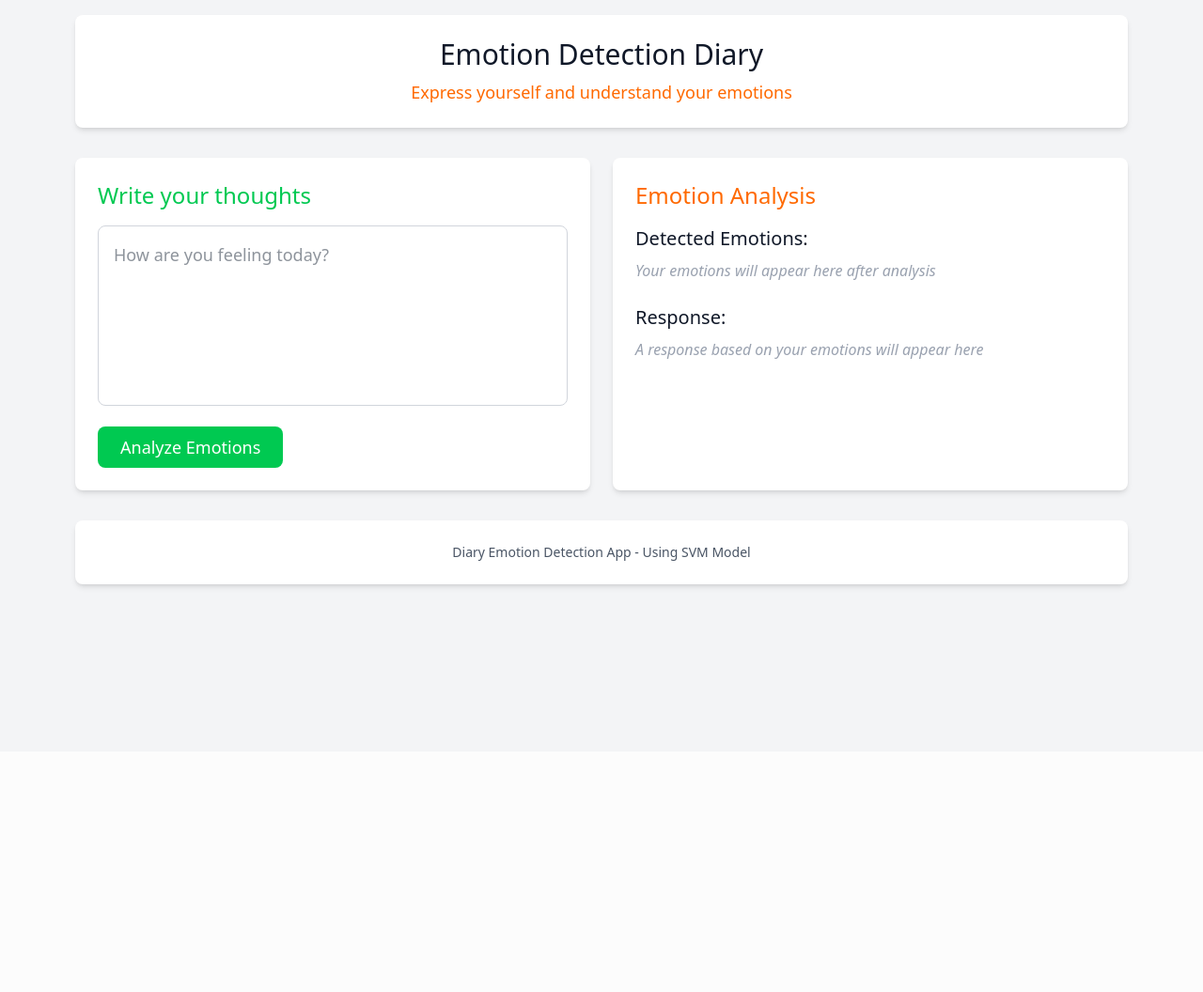
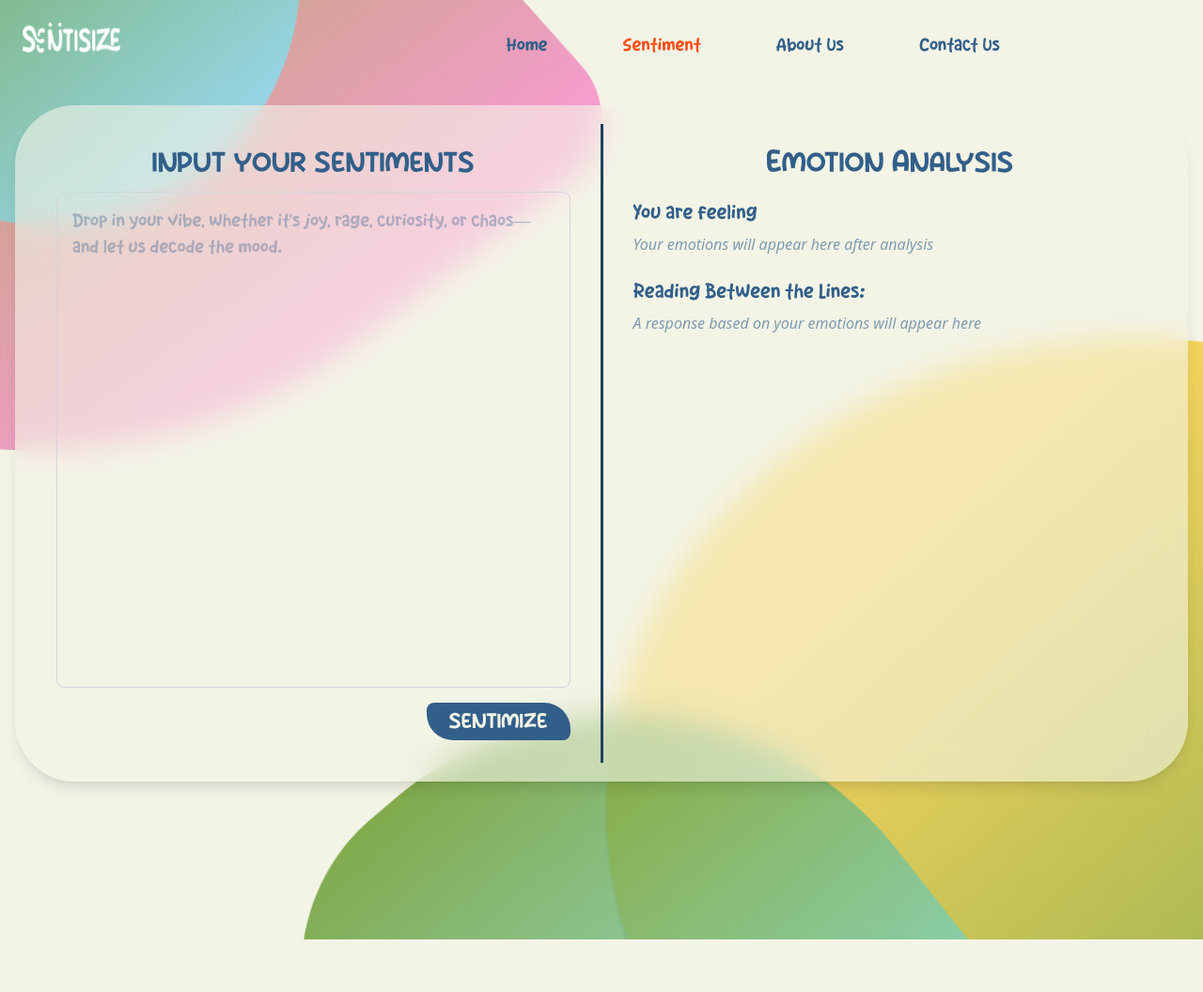
Before and after one commit to Rejeno/Data-Mining, a Flask app: page / in a window 1280 px wide. Shown: the whole page at 94% size. Before the commit the page ends 628 px from the top, so only its background shows below. Run offline with Flask 3, Linux system fonts and the light colour scheme; parts of the project's set-up code (start-up, migrations or seed data) failed here and were passed over.

Commit message:
Update index.html

```diff
--- a/templates/index.html
+++ b/templates/index.html
@@ -5,57 +5,75 @@
     <meta name="viewport" content="width=device-width, initial-scale=1.0">
     <title>Emotion Detection Diary</title>
     <script src="https://cdn.jsdelivr.net/npm/@tailwindcss/browser@4"></script>
+    <link rel="stylesheet" href="styles.css" />
 </head>
-<body class="bg-gray-100 text-gray-800">
+<body class="bg-[#F3F4E6] text-gray-800">
 
-    <div class="max-w-6xl mx-auto p-4">
-        <!-- Header Section -->
-        <header class="text-center mb-8 p-6 bg-white rounded-lg shadow-md">
-            <h1 class="text-3xl text-gray-900 mb-2">Emotion Detection Diary</h1>
-            <p class="text-orange-500 text-lg">Express yourself and understand your emotions</p>
-        </header>
+    <!-- Nav -->
+    <nav class="text-center p-6 flex items-center justify-between z-3">
+        <div>
+            <img src="../public/sentisize_logo 1.png" alt="logo" class="w-26 h-8 mx-auto mb-4">
+        </div>
+        <div class="flex justify-end flex-1 gap-20 font-body text-[#325F89] text-lg mr-[12rem]">
+            <a href="#" class="transition hover:text-[#4EC3B9]">Home</a>
+            <a href="#" class="text-[#FD5017] transition hover:text-[#4EC3B9]">Sentiment</a>
+            <a href="#" class="transition hover:text-[#4EC3B9]">About Us</a>
+            <a href="#" class="transition hover:text-[#4EC3B9]">Contact Us</a>
+        </div>
+    </nav>
+
+    <div class="max-w-7xl mx-auto p-4 h-[120vh]">
+        <div> <img src="../public/blue-br-1.png" alt="wihh" class="absolute top-0 left-0 w-[20rem] h-[15rem] object-full z-[-1]"</div>
+        <div> <img src="../public/pink-br-1.png" alt="wah" class=" absolute top-0 left-0 w-[40rem] h-[30rem] object-full z-[-2]"></div>
+        <div> <img src="../public/green-br-1.png" alt="wah" class=" absolute top-190 right-40 w-[50rem] h-[15rem] object-full z-[-3]"></div>
+        <div> <img src="../public/yellow-br-1.png" alt="wah" class="absolute top-90 right-0 w-[40rem] h-[40rem] object-full z-[-4]"></div>
 
         <!-- Main Content Section -->
-        <main class="flex gap-6 mb-8">
+        <main class="flex gap-2 mb-8 col-2 bg-[#F3F4E6]/60 p-5 rounded-[4rem] backdrop-blur-lg shadow-lg h-[45rem] z-3">
             <!-- Input Section -->
-            <section class="flex-1 bg-white p-6 rounded-lg shadow-md">
-                <h2 class="text-2xl text-green-500 mb-4">Write your thoughts</h2>
-                <textarea id="user-input" placeholder="How are you feeling today?" class="w-full h-48 p-4 border border-gray-300 rounded-lg mb-4 text-lg resize-none"></textarea>
-                <button id="analyze-btn" class="bg-green-500 text-white py-2 px-6 rounded-lg text-lg transition hover:bg-blue-400">
-                    Analyze Emotions
+            <section class="flex flex-col p-6 rounded-lg w-full">
+                <h2 class="self-center text-2xl text-[#325F89] mb-4 font-title">input your sentiments</h2>
+                <textarea
+                    id="user-input"
+                    placeholder="Drop in your vibe, whether it's joy, rage, curiosity, or chaos—and let us decode the mood."
+                    class="w-full h-48 p-4 border border-gray-300 rounded-lg mb-4 text-lg text-[#4A6D94]/80 resize-none font-body h-full"></textarea>
+
+                <button
+                    id="analyze-btn"
+                    class="self-end font-title bg-[#325F89] text-[#F3F4E6] py-2 px-6 rounded-tl-[0.5rem] rounded-tr-[1.75rem] rounded-bl-[1.75rem] rounded-br-[0.5rem] text-[1rem] transition hover:bg-[#22415E]">
+                    SENTIMIZE
                 </button>
+
                 <div id="loading" class="hidden mt-6 flex flex-col items-center">
                     <div class="w-9 h-9 border-4 border-gray-200 border-t-blue-500 rounded-full animate-spin"></div>
                     <p class="mt-2 text-lg text-gray-500">Analyzing your emotions...</p>
                 </div>
             </section>
 
+            <!-- Center Line Section -->
+            <section class="w-[0.4rem] bg-[#22415E]"></section>
             <!-- Results Section -->
-            <section class="flex-1 bg-white p-6 rounded-lg shadow-md">
-                <h2 class="text-2xl text-orange-500 mb-4">Emotion Analysis</h2>
+            <section class="flex flex-col p-6 rounded-lg w-full">
+                <h2 class="self-center text-[#325F89] mb-4 text-2xl font-title">Emotion Analysis</h2>
                 <div class="space-y-6">
                     <div id="emotions-container">
-                        <h3 class="text-xl text-gray-900 mb-2">Detected Emotions:</h3>
+                        <h3 class="text-xl text-[#325F89] my-2 font-body">You are feeling</h3>
                         <div id="emotions-list" class="flex flex-wrap gap-3">
                             <!-- Emotions will appear here -->
-                            <p class="text-gray-400 italic">Your emotions will appear here after analysis</p>
+                            <p class="text-[#325F89]/60 italic">Your emotions will appear here after analysis</p>
                         </div>
                     </div>
                     <div id="response-container">
-                        <h3 class="text-xl text-gray-900 mb-2">Response:</h3>
+                        <h3 class="text-xl text-[#325F89] mb-2 font-body">Reading Between the Lines:</h3>
                         <div id="emotion-response" class="text-gray-600">
                             <!-- Response will appear here -->
-                            <p class="text-gray-400 italic">A response based on your emotions will appear here</p>
+                            <p class="text-[#325F89]/60  italic">A response based on your emotions will appear here</p>
                         </div>
                     </div>
                 </div>
             </section>
         </main>
-
         <!-- Footer Section -->
-        <footer class="text-center p-6 bg-white rounded-lg shadow-md text-gray-600">
-            <p class="text-sm">Diary Emotion Detection App - Using SVM Model</p>
-        </footer>
     </div>
 
     <script src="/static/script.js"></script>
```
